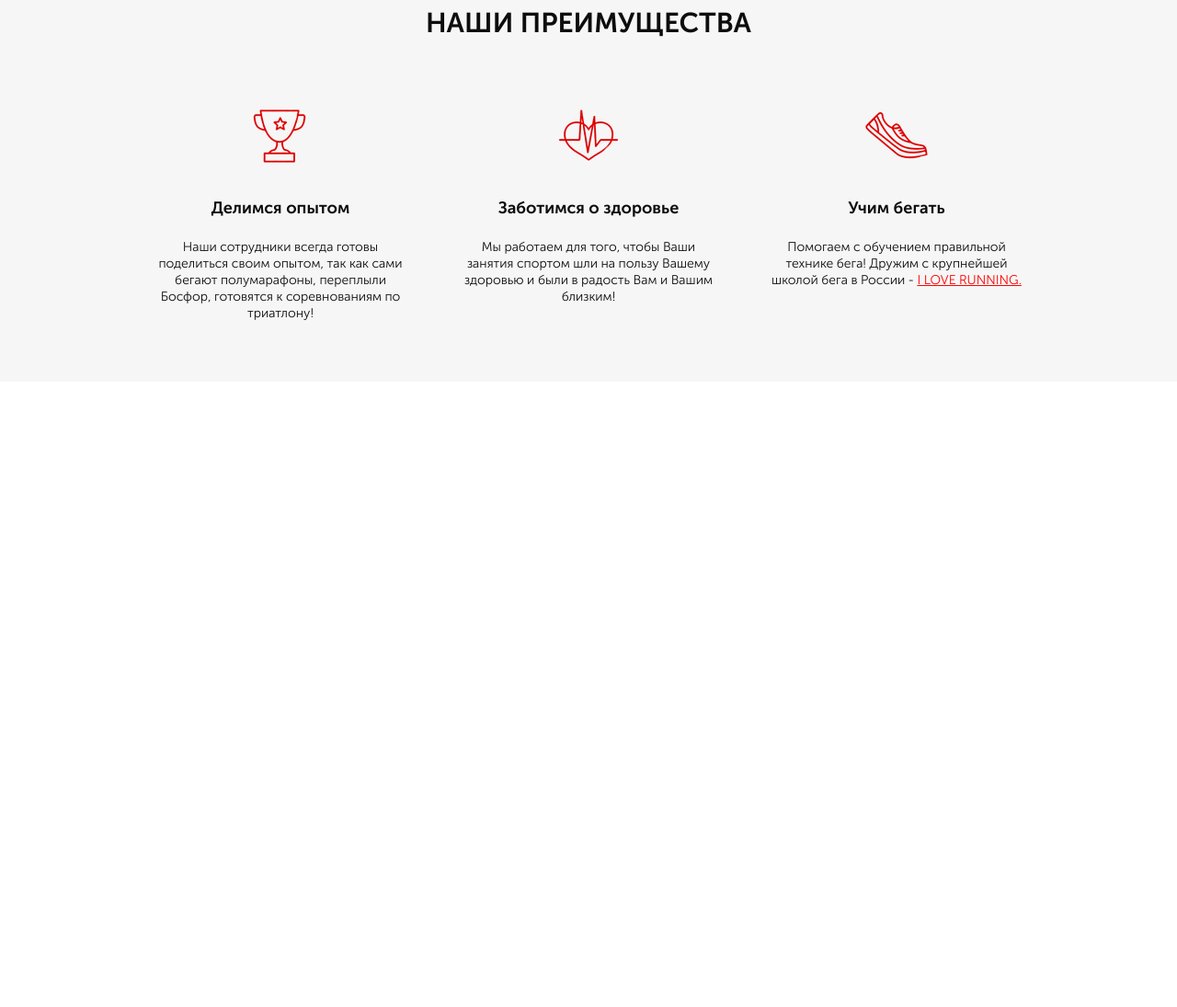
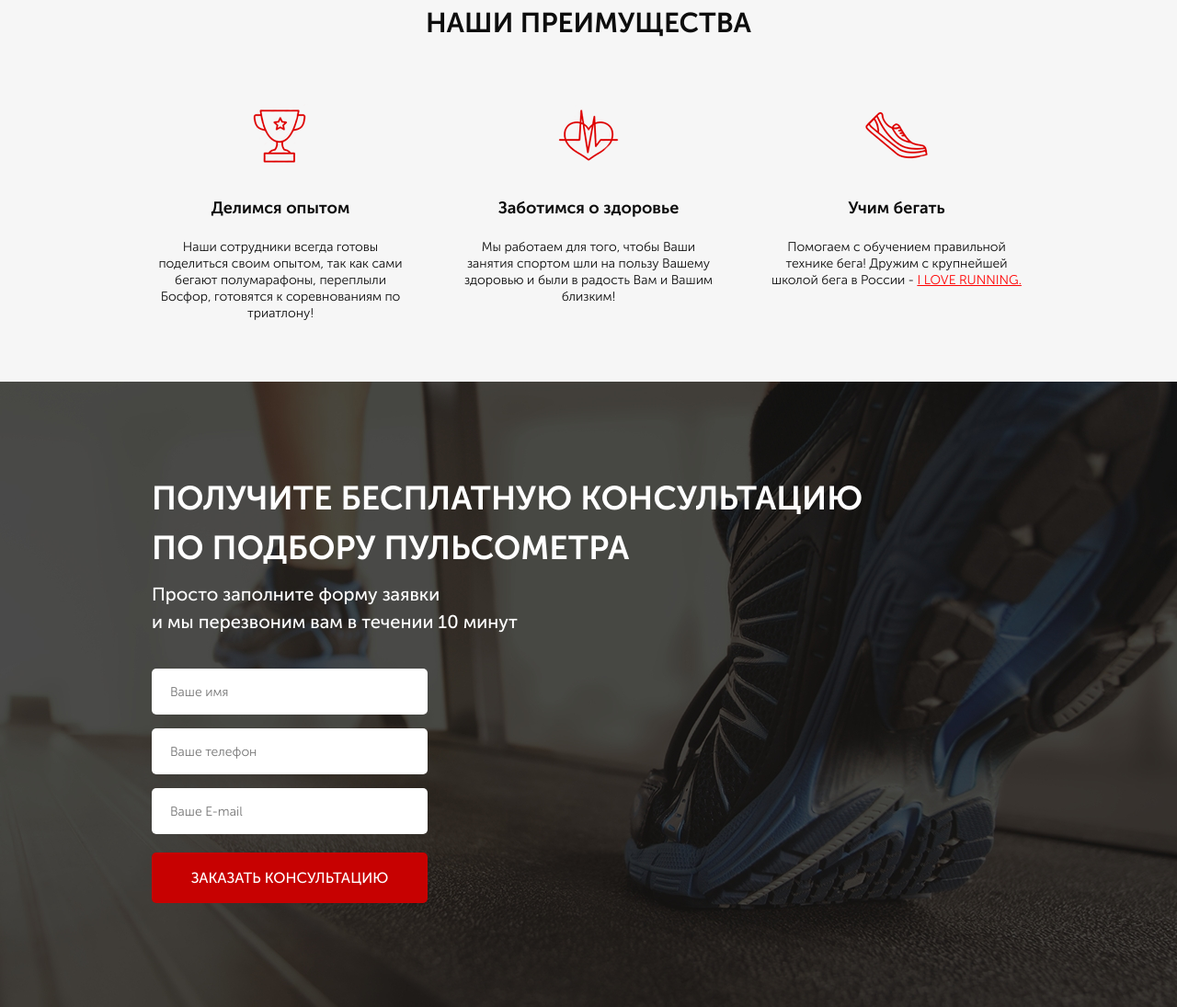
Before and after one commit to end-for-all/Pulse, a website: page src/index.html in a window 1280 px wide. Shown: the part 783-1878 px from the top of the page at 92% size. Before the commit the page ends 1198 px from the top, so only its background shows below. Drawn offline with Linux system fonts and the light colour scheme.

Commit message:
added form section

```diff
--- /dev/null
+++ b/src/css/blocks/titles.min.css
@@ -0,0 +1 @@
+.title{color:#0d0d0d;text-align:center;font-size:30px;font-weight:700}
--- a/src/index.html
+++ b/src/index.html
@@ -66,7 +66,7 @@
         </div>
         <div class="advantages">
             <div class="container">
-                <div class="advantages__title">НАШИ ПРЕИМУЩЕСТВА</div>
+                <h2 class="title">НАШИ ПРЕИМУЩЕСТВА</h2>
                 <div class="advantages__items">
                     <div class="advantages__item">
                         <img
@@ -112,5 +112,40 @@
                 </div>
             </div>
         </div>
+
+        <div class="consultation">
+            <div class="container">
+                <h2 class="title title_left">
+                    Получите бесплатную консультацию<br />по подбору пульсометра
+                </h2>
+                <div class="consultation__descr">
+                    Просто заполните форму заявки <br />и мы перезвоним вам в
+                    течении 10 минут
+                </div>
+                <form class="feed-form" action="#">
+                    <input
+                        name="name"
+                        required
+                        type="text"
+                        placeholder="Ваше имя"
+                    />
+                    <input
+                        name="number"
+                        required
+                        type="number"
+                        placeholder="Ваше телефон"
+                    />
+                    <input
+                        name="email"
+                        required
+                        type="email"
+                        placeholder="Ваше E-mail"
+                    />
+                    <button class="button button_submit">
+                        заказать кОНСУЛЬТАЦИЮ
+                    </button>
+                </form>
+            </div>
+        </div>
     </body>
 </html>
--- a/src/sass/blocks/_advantages.scss
+++ b/src/sass/blocks/_advantages.scss
@@ -2,12 +2,6 @@
     min-height: 473px;
     padding: 73px 0 65px;
     background-color: #f6f6f6;
-    &__title {
-        color: #0d0d0d;
-        text-align: center;
-        font-size: 30px;
-        font-weight: 700;
-    }
     &__items {
         margin-top: 65px;
         display: flex;
--- a/src/sass/blocks/_buttons.scss
+++ b/src/sass/blocks/_buttons.scss
@@ -14,4 +14,10 @@
         height: 50px;
         font-size: 16px;
     }
+    &_submit {
+        width: 100%;
+        height: 55px;
+        color: #fff;
+        font-size: 16px;
+    }
 }
--- /dev/null
+++ b/src/sass/blocks/_consultatioin.scss
@@ -0,0 +1,11 @@
+.consultation {
+    min-height: 680px;
+    padding: 100px 0 92px 0;
+    background: url("../../img/consultation.jpg") center (center/cover)
+        no-repeat;
+    &__descr {
+        color: #fff;
+        font-size: 20px;
+        font-weight: 500;
+    }
+}
--- /dev/null
+++ b/src/sass/blocks/_forms.scss
@@ -0,0 +1,20 @@
+.feed-form {
+    margin-top: 36px;
+    display: flex;
+    flex-direction: column;
+    width: 300px;
+    input {
+        height: 50px;
+        border-radius: 5px;
+        background-color: #fff;
+        margin-bottom: 15px;
+        border: none;
+        padding: 0 20px;
+        color: #4b4b4b;
+        font-size: 14px;
+        font-weight: 300;
+        &:nth-child(3) {
+            margin-bottom: 20px;
+        }
+    }
+}
--- /dev/null
+++ b/src/sass/blocks/_titles.scss
@@ -0,0 +1,12 @@
+.title {
+    color: #0d0d0d;
+    text-align: center;
+    font-size: 30px;
+    font-weight: 700;
+    text-transform: uppercase;
+    &_left {
+        font-size: 36px;
+        text-align: left;
+        color: #fff;
+    }
+}
--- a/src/sass/style.scss
+++ b/src/sass/style.scss
@@ -11,4 +11,7 @@
 @import "blocks/header.scss";
 @import "blocks/buttons";
 @import "blocks/advantages";
+@import "blocks/titles.scss";
+@import "blocks/consultatioin";
+@import "blocks/forms";
 @import "base/media";
```
Also changed, not shown: src/css/style.min.css.
